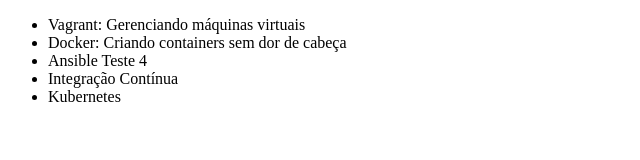
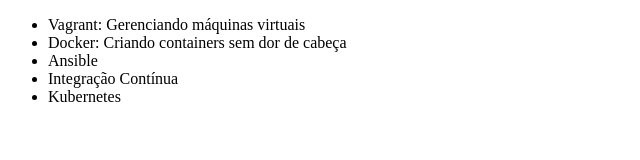
Before and after one commit to thiagolpadua/curso-git, a plain HTML site: page index.html in a window 1280 px wide. Shown: the full height of the page, 0-640 px from the left. Drawn offline with Linux system fonts and the light colour scheme.

Commit message:
Revert "Alterando o código"
This reverts commit d4fb8020caeef79abd23cf0be5d5e01410cbdc14.

```diff
--- a/index.html
+++ b/index.html
@@ -8,7 +8,7 @@
     <ul>
         <li>Vagrant: Gerenciando máquinas virtuais</li>
         <li>Docker: Criando containers sem dor de cabeça</li>
-        <li>Ansible Teste 4</li>
+        <li>Ansible</li>
         <li>Integração Contínua</li>
         <li>Kubernetes</li>
     </ul>
```
